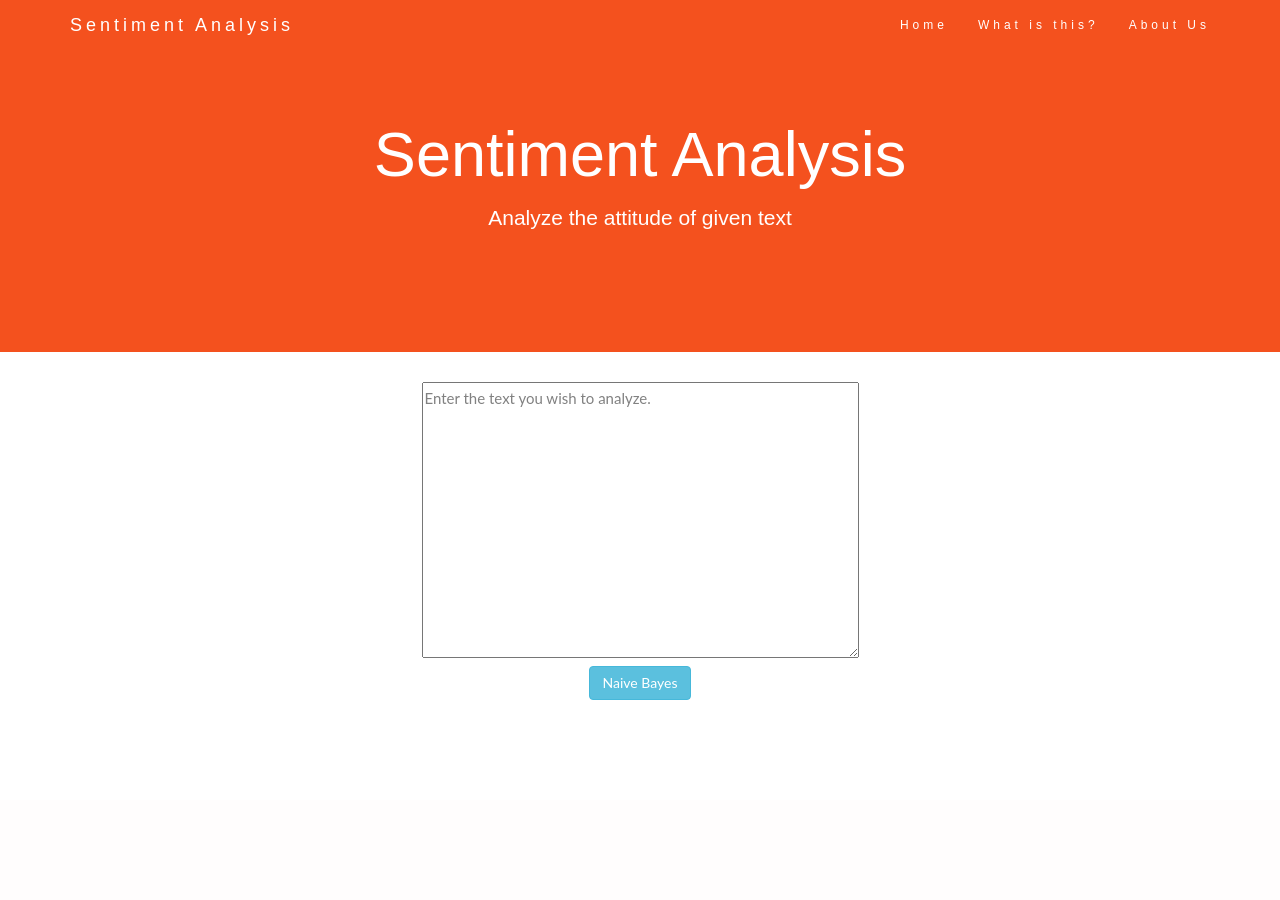
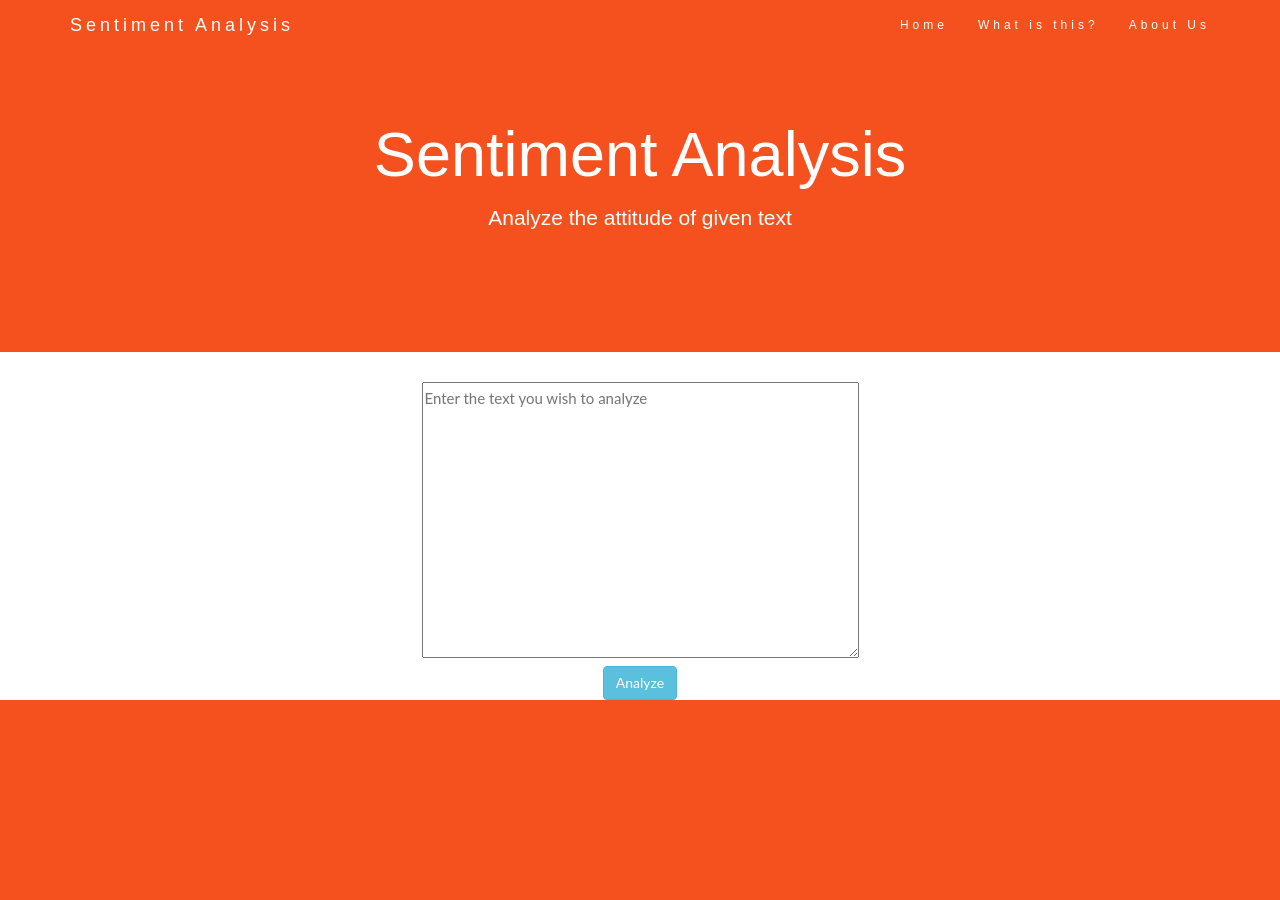
Before and after one commit to Speaker4TheUndead/Sentiment-Analysis, a Flask app: page / in a window 1280 px wide. Before the commit the page ends 700 px from the top, so only its background shows below. Run offline with Flask 2, Linux system fonts and the light colour scheme; some libraries are stand-ins or nearby versions.

Commit message:
I've single handedly improved this website by 200%.

```diff
--- a/server/static/css/style.css
+++ b/server/static/css/style.css
@@ -220,7 +220,8 @@ footer .glyphicon {
 
 #patternData {
     font-size: 1.5em;
-    overflow: scroll;
+    overflow-y: scroll;
+
 }
 
 
@@ -235,7 +236,3 @@ footer .glyphicon {
     display: table;
     clear: both;
 }
-
-#results {
-    max-height: 30vh;
-}
--- a/server/static/js/main.js
+++ b/server/static/js/main.js
@@ -1,11 +1,27 @@
 $(document).ready(function () {
     GRAPH = document.getElementById('graph');
     $("#results").hide();
-    $("#base").append("<textarea id='text' rows=\"10\" cols=\"50\">Enter the text you wish to analyze.</textarea>");
-    $("#buttonDiv").append("<input class='btn btn-info btn-large' id='analyze' type='submit' value='Naive Bayes'>");
-
+    $("#base").append("<textarea id='text' rows=\"10\" cols=\"50\" placeholder='Enter the text you wish to analyze'></textarea>");
+    $("#buttonDiv").append("<input class='btn btn-info btn-large' id='analyze' type='submit' value='Analyze'>");
+    $("#graph").on('plotly_afterplot', function () {
+        $("#results").show(1000);
+    });
     $('#analyze').click(function () {
         var userText = $('#text').val();
+        $.ajax({
+            url: '/analyze',
+            type: 'POST',
+            data: {
+                text: userText,
+            },
+            dataType: 'json',
+            success: function (data) {
+                $('#patternData').empty();
+                Object.keys(data["sentence_data"]).forEach(function (k) {
+                    $('#patternData').append(coloredPolarize(k, parseFloat(data["sentence_data"][k])));
+                });
+            }
+        });
         $.ajax({
             url: '/analyze_nv',
             type: 'POST',
@@ -27,31 +43,17 @@ $(document).ready(function () {
                     height: 400,
                     width: 600
                 };
-                console.log(data["pos"]);
-                console.log(data["neg"]);
-                Plotly.newPlot('graph', graph_data);
-            }
-        });
-        $.ajax({
-            url: '/analyze',
-            type: 'POST',
-            data: {
-                text: userText,
-            },
-            dataType: 'json',
-            success: function (data) {
-                $('#patternData').empty();
-                Object.keys(data["sentence_data"]).forEach(function (k) {
-                    $('#patternData').append(coloredPolarize(k, parseFloat(data["sentence_data"][k])));
-                });
-                $("#results").show(1000);
+
+
+                Plotly.newPlot('graph', graph_data, layout);
+
             }
         });
 
     })
 
+});
 
-});
 
 function rgbToHex(rgb) {
   var hex = Number(rgb).toString(16);
@@ -76,5 +78,5 @@ function coloredPolarize(text, polarity) {
         color = toColor(100, 100 + Math.round(polarity * 155), 100);
     }
 
-    return "<div style='color:#" + color + "'>" + text + "</div>";
+    return "<div class='sentSent' style='color:#" + color + "'>" + text + "</div>";
 }
--- a/server/templates/index.html
+++ b/server/templates/index.html
@@ -233,25 +233,6 @@
 </head>
 
 <body>
-    <!-- <nav class="navbar navbar-inverse">
-        <div class="container-fluid">
-            <div class="navbar-header">
-                <a class="navbar-brand" href="#">Sentiment Analysis</a>
-            </div>
-            <ul class="nav navbar-nav">
-                <li class="active">
-                    <a href="#">Home</a>
-                </li>
-                <li>
-                    <a href="about">About</a>
-                </li>
-            </ul>
-        </div>
-    </nav>
-    <div class="jumbotron text-center">
-        <h1>Sentiment Analysis</h1>
-        <p>Analyze the attitude of given text</p>
-    </div> -->
     <nav class="navbar navbar-default navbar-fixed-top">
         <div class="container">
             <div class="navbar-header">
@@ -293,5 +274,5 @@
     </div>
 
 </body>
-
+<div id="footer" style="background-color: #f4511e; width:100vw; height:200px;"></div>
 </html>
```
